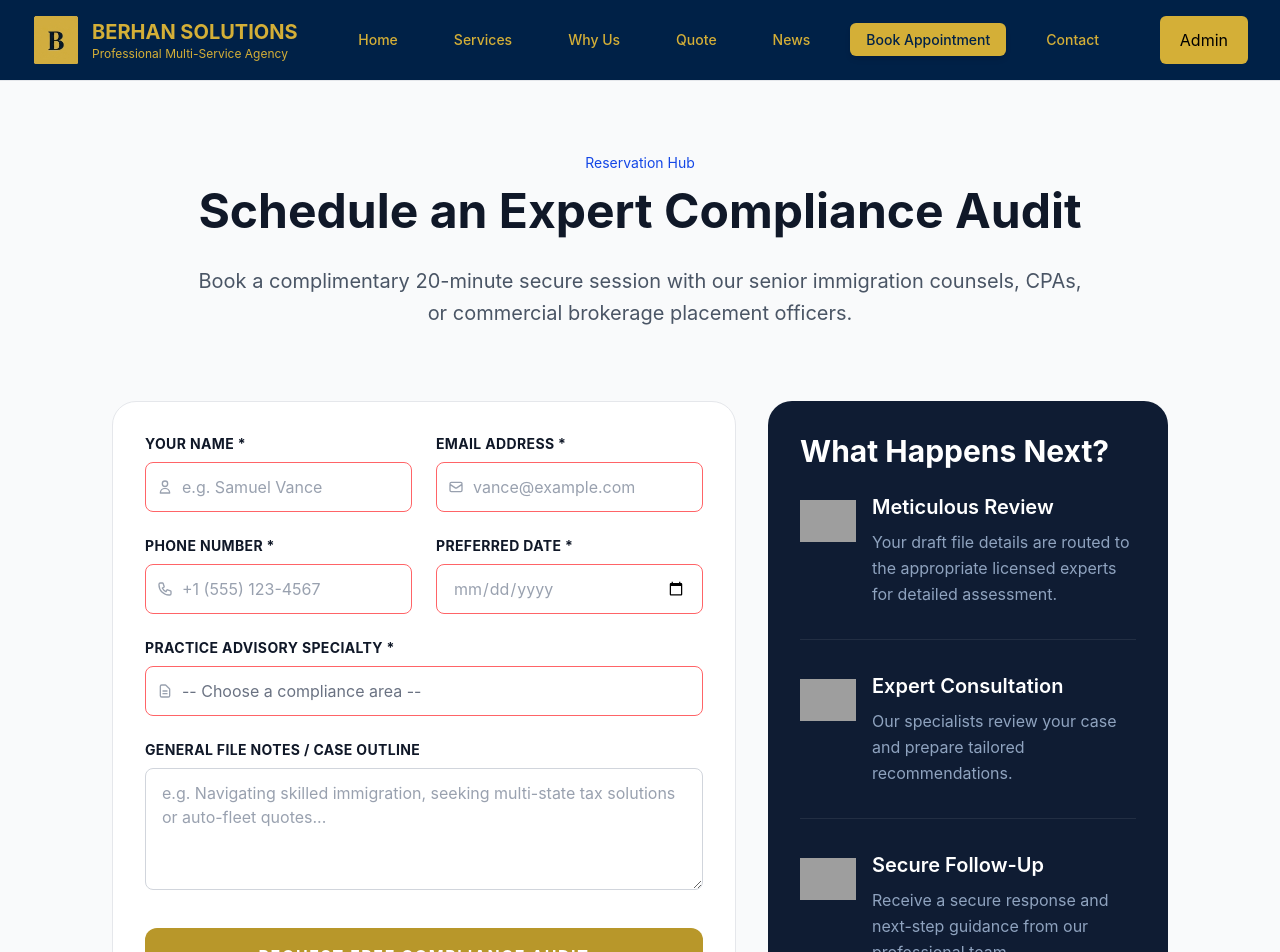
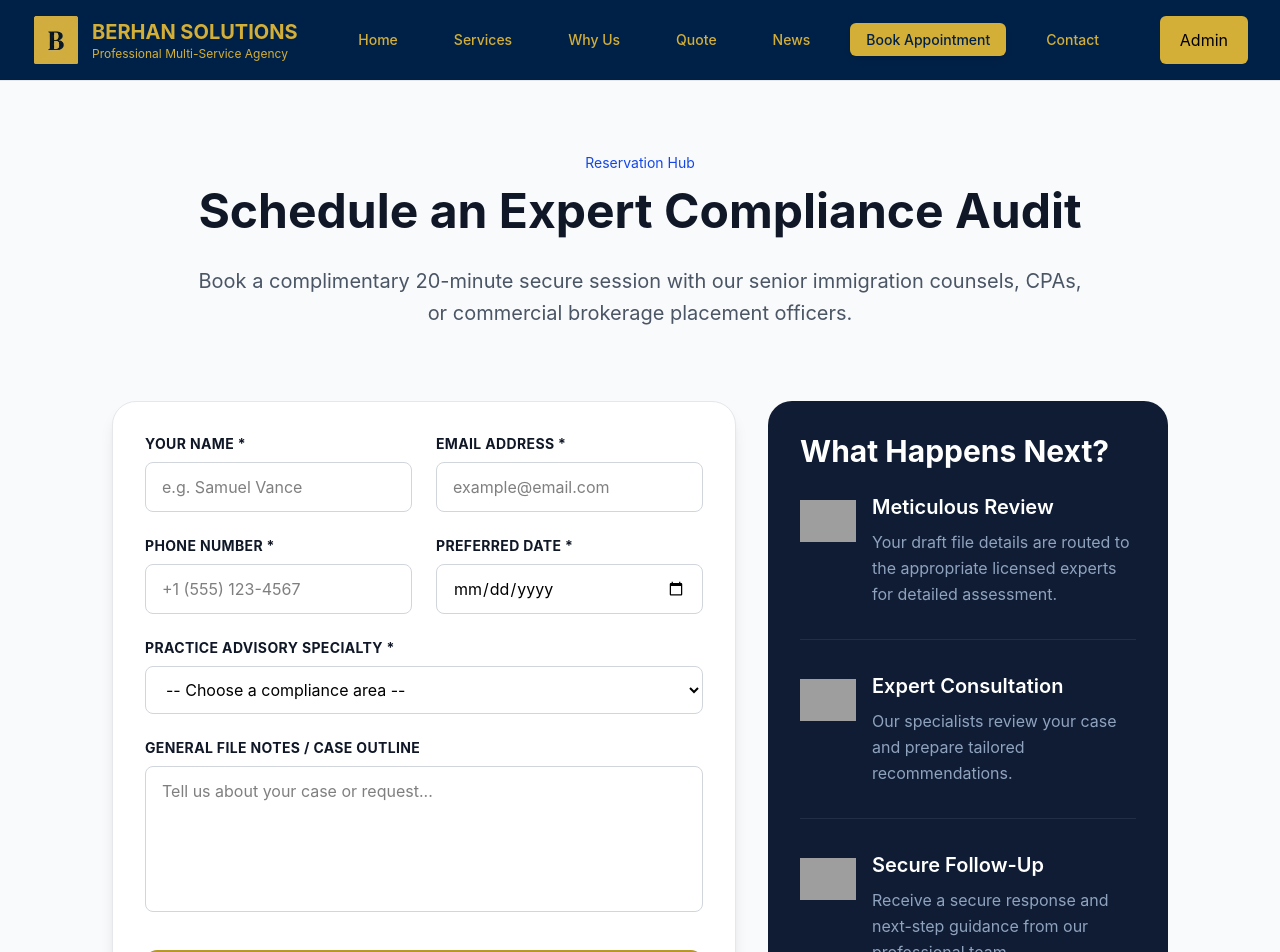
Before and after one commit to yayub1/Berhan_SoulutionLLC, a React (Vite) app in the folder berhan/: page /BookAppointment in a window 1280 px wide. Shown: the top 952 px of the page. Built offline with nearby package versions, Linux system fonts and the light colour scheme; grey boxes are pictures that could not be loaded.

Commit message:
fix: client confirmation email working

```diff
--- a/berhan/package.json
+++ b/berhan/package.json
@@ -16,6 +16,7 @@
     "react": "^19.2.6",
     "react-dom": "^19.2.6",
     "react-router-dom": "^7.16.0",
+    "sweetalert2": "^11.26.25",
     "yup": "^1.7.1"
   },
   "devDependencies": {
--- a/berhan/src/pages/Appointment/AppointmentRight.jsx
+++ b/berhan/src/pages/Appointment/AppointmentRight.jsx
@@ -1,6 +1,7 @@
 import { Formik, Form, Field, ErrorMessage } from "formik";
-import appointmentSchema from "../validations/appointmentSchema.js";
-import { sendAppointmentEmails } from "../ServicesLogic/emailService.js";
+import Swal from "sweetalert2";
+import appointmentSchema from "../validations/appointmentSchema";
+import { sendAppointmentEmails } from "../ServicesLogic/emailService";
 import Button from "../../components/common/Button";
 
 function AppointmentRight() {
@@ -13,158 +14,204 @@ function AppointmentRight() {
         notes: "",
     };
 
-    const handleSubmit = async (values, { setSubmitting, resetForm, setStatus }) => {
+    const handleSubmit = async (
+        values,
+        { setSubmitting, resetForm }
+    ) => {
         try {
             await sendAppointmentEmails(values);
-            setStatus({ success: true });
+
+            await Swal.fire({
+                icon: "success",
+                title: "Appointment Request Sent!",
+                text: "Your appointment request has been submitted successfully. We will contact you shortly.",
+                confirmButtonColor: "#b8972a",
+            });
+
             resetForm();
         } catch (error) {
-            setStatus({ success: false });
+            console.error("Submit error:", error);
+
+            await Swal.fire({
+                icon: "error",
+                title: "Submission Failed",
+                text: "Something went wrong while sending your request. Please try again.",
+                confirmButtonColor: "#dc2626",
+            });
         } finally {
             setSubmitting(false);
         }
     };
 
     return (
-        <div className="appointment-right w-full lg:w-1/2 h-full">
-            <div className="bg-white p-8 rounded-3xl border border-gray-200 h-full">
+        <div className="w-full lg:w-1/2 h-full">
+            <div className="bg-white p-8 rounded-3xl border border-gray-200 shadow-lg h-full">
 
                 <Formik
                     initialValues={initialValues}
                     validationSchema={appointmentSchema}
                     onSubmit={handleSubmit}
                 >
-                    {({ isSubmitting, status }) => (
+                    {({ isSubmitting }) => (
                         <Form noValidate>
-
-                            {/* Success / Error Banner */}
-                            {status?.success === true && (
-                                <div className="mb-6 p-4 rounded-lg bg-green-50 border border-green-300 text-green-700 text-sm font-medium">
-                                    ✅ Your appointment request was sent! Check your email for confirmation.
-                                </div>
-                            )}
-                            {status?.success === false && (
-                                <div className="mb-6 p-4 rounded-lg bg-red-50 border border-red-300 text-red-700 text-sm font-medium">
-                                    ❌ Something went wrong. Please try again or contact us directly.
-                                </div>
-                            )}
 
                             <div className="grid grid-cols-1 md:grid-cols-2 gap-6">
 
-                                {/* Full Name */}
+                                {/* Name */}
                                 <div>
-                                    <label htmlFor="name" className="block mb-2 text-sm font-bold text-gray-900 uppercase tracking-wide">
+                                    <label
+                                        htmlFor="name"
+                                        className="block mb-2 text-sm font-bold text-gray-900 uppercase tracking-wide"
+                                    >
                                         Your Name *
                                     </label>
-                                    <div className="relative">
-                                        <span className="absolute left-3 top-1/2 -translate-y-1/2 text-gray-400">
-                                            <svg xmlns="http://www.w3.org/2000/svg" className="w-4 h-4" fill="none" viewBox="0 0 24 24" stroke="currentColor"><path strokeLinecap="round" strokeLinejoin="round" strokeWidth={2} d="M16 7a4 4 0 11-8 0 4 4 0 018 0zM12 14a7 7 0 00-7 7h14a7 7 0 00-7-7z" /></svg>
-                                        </span>
+
                                     <Field
                                         id="name"
                                         name="name"
                                         type="text"
                                         placeholder="e.g. Samuel Vance"
-                                            className="w-full pl-9 pr-4 py-3 rounded-lg border border-red-400 focus:outline-none focus:ring-2 focus:ring-red-400 text-gray-700 placeholder-gray-400"
+                                        className="w-full px-4 py-3 rounded-lg border border-gray-300 focus:outline-none focus:ring-2 focus:ring-yellow-500"
                                     />
-                                    </div>
-                                    <ErrorMessage name="name" component="p" className="mt-1 text-sm text-red-500" />
+
+                                    <ErrorMessage
+                                        name="name"
+                                        component="p"
+                                        className="mt-1 text-sm text-red-500"
+                                    />
                                 </div>
 
                                 {/* Email */}
                                 <div>
-                                    <label htmlFor="email" className="block mb-2 text-sm font-bold text-gray-900 uppercase tracking-wide">
+                                    <label
+                                        htmlFor="email"
+                                        className="block mb-2 text-sm font-bold text-gray-900 uppercase tracking-wide"
+                                    >
                                         Email Address *
                                     </label>
-                                    <div className="relative">
-                                        <span className="absolute left-3 top-1/2 -translate-y-1/2 text-gray-400">
-                                            <svg xmlns="http://www.w3.org/2000/svg" className="w-4 h-4" fill="none" viewBox="0 0 24 24" stroke="currentColor"><path strokeLinecap="round" strokeLinejoin="round" strokeWidth={2} d="M3 8l7.89 5.26a2 2 0 002.22 0L21 8M5 19h14a2 2 0 002-2V7a2 2 0 00-2-2H5a2 2 0 00-2 2v10a2 2 0 002 2z" /></svg>
-                                        </span>
+
                                     <Field
                                         id="email"
                                         name="email"
                                         type="email"
-                                            placeholder="vance@example.com"
-                                            className="w-full pl-9 pr-4 py-3 rounded-lg border border-red-400 focus:outline-none focus:ring-2 focus:ring-red-400 text-gray-700 placeholder-gray-400"
+                                        placeholder="example@email.com"
+                                        className="w-full px-4 py-3 rounded-lg border border-gray-300 focus:outline-none focus:ring-2 focus:ring-yellow-500"
                                     />
-                                    </div>
-                                    <ErrorMessage name="email" component="p" className="mt-1 text-sm text-red-500" />
+
+                                    <ErrorMessage
+                                        name="email"
+                                        component="p"
+                                        className="mt-1 text-sm text-red-500"
+                                    />
                                 </div>
 
                                 {/* Phone */}
                                 <div>
-                                    <label htmlFor="phone" className="block mb-2 text-sm font-bold text-gray-900 uppercase tracking-wide">
+                                    <label
+                                        htmlFor="phone"
+                                        className="block mb-2 text-sm font-bold text-gray-900 uppercase tracking-wide"
+                                    >
                                         Phone Number *
                                     </label>
-                                    <div className="relative">
-                                        <span className="absolute left-3 top-1/2 -translate-y-1/2 text-gray-400">
-                                            <svg xmlns="http://www.w3.org/2000/svg" className="w-4 h-4" fill="none" viewBox="0 0 24 24" stroke="currentColor"><path strokeLinecap="round" strokeLinejoin="round" strokeWidth={2} d="M3 5a2 2 0 012-2h3.28a1 1 0 01.948.684l1.498 4.493a1 1 0 01-.502 1.21l-2.257 1.13a11.042 11.042 0 005.516 5.516l1.13-2.257a1 1 0 011.21-.502l4.493 1.498a1 1 0 01.684.949V19a2 2 0 01-2 2h-1C9.716 21 3 14.284 3 6V5z" /></svg>
-                                        </span>
+
                                     <Field
                                         id="phone"
                                         name="phone"
                                         type="tel"
                                         placeholder="+1 (555) 123-4567"
-                                            className="w-full pl-9 pr-4 py-3 rounded-lg border border-red-400 focus:outline-none focus:ring-2 focus:ring-red-400 text-gray-700 placeholder-gray-400"
+                                        className="w-full px-4 py-3 rounded-lg border border-gray-300 focus:outline-none focus:ring-2 focus:ring-yellow-500"
+                                    />
+
+                                    <ErrorMessage
+                                        name="phone"
+                                        component="p"
+                                        className="mt-1 text-sm text-red-500"
                                     />
                                 </div>
-                                    <ErrorMessage name="phone" component="p" className="mt-1 text-sm text-red-500" />
-                                </div>
 
-                                {/* Preferred Date */}
+                                {/* Date */}
                                 <div>
-                                    <label htmlFor="date" className="block mb-2 text-sm font-bold text-gray-900 uppercase tracking-wide">
+                                    <label
+                                        htmlFor="date"
+                                        className="block mb-2 text-sm font-bold text-gray-900 uppercase tracking-wide"
+                                    >
                                         Preferred Date *
                                     </label>
+
                                     <Field
                                         id="date"
                                         name="date"
                                         type="date"
-                                        className="w-full px-4 py-3 rounded-lg border border-red-400 focus:outline-none focus:ring-2 focus:ring-red-400 text-gray-400"
+                                        className="w-full px-4 py-3 rounded-lg border border-gray-300 focus:outline-none focus:ring-2 focus:ring-yellow-500"
                                     />
-                                    <ErrorMessage name="date" component="p" className="mt-1 text-sm text-red-500" />
+
+                                    <ErrorMessage
+                                        name="date"
+                                        component="p"
+                                        className="mt-1 text-sm text-red-500"
+                                    />
                                 </div>
 
                             </div>
 
                             {/* Specialty */}
                             <div className="mt-6">
-                                <label htmlFor="specialty" className="block mb-2 text-sm font-bold text-gray-900 uppercase tracking-wide">
+                                <label
+                                    htmlFor="specialty"
+                                    className="block mb-2 text-sm font-bold text-gray-900 uppercase tracking-wide"
+                                >
                                     Practice Advisory Specialty *
                                 </label>
-                                <div className="relative">
-                                    <span className="absolute left-3 top-1/2 -translate-y-1/2 text-gray-400">
-                                        <svg xmlns="http://www.w3.org/2000/svg" className="w-4 h-4" fill="none" viewBox="0 0 24 24" stroke="currentColor"><path strokeLinecap="round" strokeLinejoin="round" strokeWidth={2} d="M9 12h6m-6 4h6m2 5H7a2 2 0 01-2-2V5a2 2 0 012-2h5.586a1 1 0 01.707.293l5.414 5.414a1 1 0 01.293.707V19a2 2 0 01-2 2z" /></svg>
-                                    </span>
+
                                 <Field
                                     as="select"
                                     id="specialty"
                                     name="specialty"
-                                        className="w-full pl-9 pr-4 py-3 rounded-lg border border-red-400 focus:outline-none focus:ring-2 focus:ring-red-400 text-gray-500 appearance-none bg-white"
+                                    className="w-full px-4 py-3 rounded-lg border border-gray-300 focus:outline-none focus:ring-2 focus:ring-yellow-500"
                                 >
-                                        <option value="">-- Choose a compliance area --</option>
-                                        <option value="immigration">Immigration Services</option>
-                                        <option value="tax">Tax & Accounting</option>
-                                        <option value="insurance">Insurance Services</option>
-                                        <option value="business">Business Formation</option>
-                                        <option value="real-estate">Commercial Brokerage</option>
+                                    <option value="">
+                                        -- Choose a compliance area --
+                                    </option>
+                                    <option value="immigration">
+                                        Immigration Services
+                                    </option>
+                                    <option value="tax">
+                                        Tax & Accounting
+                                    </option>
+                                    <option value="insurance">
+                                        Insurance Services
+                                    </option>
+                                    <option value="business">
+                                        Business Formation
+                                    </option>
+                                    <option value="real-estate">
+                                        Commercial Brokerage
+                                    </option>
                                 </Field>
-                                </div>
-                                <ErrorMessage name="specialty" component="p" className="mt-1 text-sm text-red-500" />
+
+                                <ErrorMessage
+                                    name="specialty"
+                                    component="p"
+                                    className="mt-1 text-sm text-red-500"
+                                />
                             </div>
 
                             {/* Notes */}
                             <div className="mt-6">
-                                <label htmlFor="notes" className="block mb-2 text-sm font-bold text-gray-900 uppercase tracking-wide">
+                                <label
+                                    htmlFor="notes"
+                                    className="block mb-2 text-sm font-bold text-gray-900 uppercase tracking-wide"
+                                >
                                     General File Notes / Case Outline
                                 </label>
+
                                 <Field
                                     as="textarea"
                                     id="notes"
                                     name="notes"
-                                    rows="4"
-                                    placeholder="e.g. Navigating skilled immigration, seeking multi-state tax solutions or auto-fleet quotes..."
-                                    className="w-full px-4 py-3 rounded-lg border border-gray-300 resize-y focus:outline-none focus:ring-2 focus:ring-gray-300 text-gray-700 placeholder-gray-400"
+                                    rows="5"
+                                    placeholder="Tell us about your case or request..."
+                                    className="w-full px-4 py-3 rounded-lg border border-gray-300 resize-none focus:outline-none focus:ring-2 focus:ring-yellow-500"
                                 />
                             </div>
 
@@ -173,10 +220,16 @@ function AppointmentRight() {
                                 <Button
                                     type="submit"
                                     disabled={isSubmitting}
-                                    className="w-full py-4 rounded-xl font-bold uppercase tracking-widest text-white"
-                                    style={{ background: isSubmitting ? "#a0845a" : "#b8972a" }}
+                                    className="w-full py-4 rounded-xl font-bold uppercase tracking-widest text-white transition"
+                                    style={{
+                                        backgroundColor: isSubmitting
+                                            ? "#9ca3af"
+                                            : "#b8972a",
+                                    }}
                                 >
-                                    {isSubmitting ? "Sending..." : "Request Free Compliance Audit"}
+                                    {isSubmitting
+                                        ? "Sending..."
+                                        : "Request Free Compliance Audit"}
                                 </Button>
                             </div>
 
```
Also changed, not shown: berhan/src/pages/ServicesLogic/emailService.js (+16 -7 lines), 1 other file (tests, documents, lock files or other folders). Lines whose indentation alone changed are shown as unchanged.
